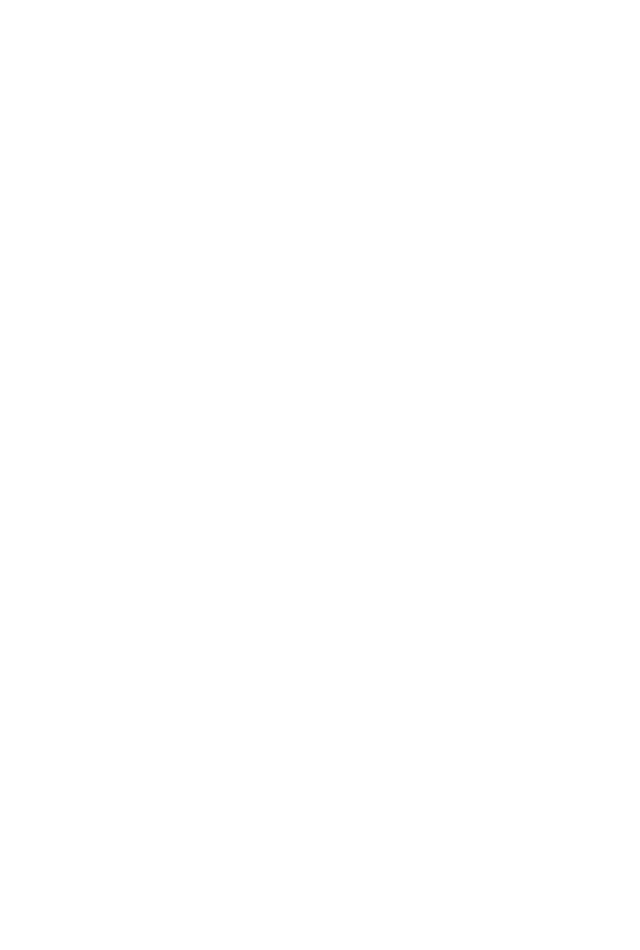
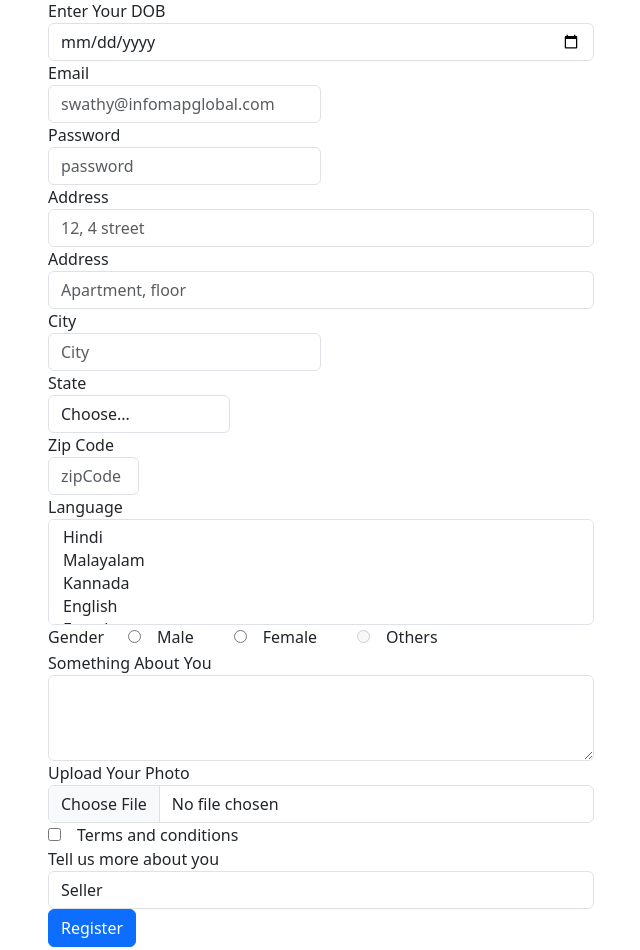
Before and after one commit to SwathyInfomap/ECommerceManagement, an Angular app: page /sign-in in a window 1280 px wide. Shown: the part 342-1292 px from the top of the page, without its empty margins (319-959 px from the left). Before the commit the page ends 800 px from the top, so only its background shows below. Built offline with nearby package versions, Linux system fonts and the light colour scheme.

Commit message:
signup form html part completed

```diff
--- a/src/app/customer/signin-signup/signin-signup.component.html
+++ b/src/app/customer/signin-signup/signin-signup.component.html
@@ -1 +1,120 @@
-<p>signin-signup works!</p>
+<div class="jumbotron">
+    <div class="container">
+        <div class="row">
+            <div class="col-md-6 offset-md-3">
+                <h3>Registration - Angular17 Reactive Forms with Validation</h3>
+                    <form action="">
+                        <div class="form-group">
+                            <label for="name">Name</label>
+                            <input type="text" class="form-control" formControlName="name">
+                        </div>
+                        <div class="form-group">
+                            <label for="mobile">Mobile Number</label>
+                            <input type="tel" class="form-control" formControlName="mobNumber">
+                        </div>
+                        <div class="form-group">
+                            <label for="age">Enter your age</label>
+                            <input type="number" class="form-control" formControlName="age">
+                        </div>
+                        <div class="form-group">
+                            <label for="dob">Enter Your DOB</label>
+                            <input type="date" class="form-control" formControlName="dob">
+                        </div>
+                        <!------New Row-------->
+                        <div class="form-row">
+                            <div class="form-group col-md-6">
+                                <label for="email">Email</label>
+                                <input type="email" class="form-control" placeholder="swathy@infomapglobal.com"
+                                formControlName="email">
+                            </div>
+                            <div class="form-group col-md-6">
+                                <label for="password">Password</label>
+                                <input type="password" class="form-control" placeholder="password"
+                                formControlName="password">
+                            </div>
+                            <div class="form-group">
+                                <label for="Address">Address</label>
+                                <input type="text" class="form-control" placeholder="12, 4 street"
+                                formControlName="addLine1">
+                            </div>
+                            <div class="form-group">
+                                <label for="Address2">Address</label>
+                                <input type="text" class="form-control" placeholder="Apartment, floor"
+                                formControlName="addLine2">
+                            </div>
+                        </div>
+                        <div class="form-row">
+                            <div class="form-group col-md-6">
+                                <label for="city">City</label>
+                                <input type="text" class="form-control" placeholder="City"
+                                formControlName="city">
+                            </div>
+                            <div class="form-group col-md-4">
+                                <label for="state">State</label>
+                                <select id="inputState" class="form-control" formControlName="state">
+                                    <option selected>Choose...</option>
+                                    <option>...</option>
+                                </select>
+                            </div>
+                            <div class="form-group col-md-2">
+                                <label for="zip">Zip Code</label>
+                                <input type="text" class="form-control" placeholder="zipCode"
+                                formControlName="zipCode">
+                            </div>
+                        </div>
+                        <div class="form-group">
+                            <label for="language">Language</label>
+                            <select multiple class="form-control" formControlName="language">
+                                <option>Hindi</option>
+                                <option>Malayalam</option>
+                                <option>Kannada</option>
+                                <option>English</option>
+                                <option>French</option>
+                                <option>Others</option>
+
+
+                            </select>
+                        </div>
+                        <div class="form-group">
+                            <label for="gender">Gender</label>
+                            <div class="form-check form-check-inline">
+                                <input type="radio" class="form-check-inline" formControlName="gender" value="Male">
+                                <label for="male" class="form check-inline">Male</label>
+                            </div>
+                            <div class="form-check form-check-inline">
+                                <input type="radio" class="form-check-inline" formControlName="gender" value="Female">
+                                <label for="female" class="form check-inline">Female</label>
+                            </div>
+                            <div class="form-check form-check-inline">
+                                <input type="radio" class="form-check-inline" formControlName="gender" value="Others" disabled>
+                                <label for="others" class="form check-inline">Others</label>
+                            </div>
+                        </div>
+                        <div class="form-group">
+                            <label for="somethingAboutYou">Something About You</label>
+                            <textarea class="form-control" rows="3" formControlName="aboutYou"></textarea>
+                        </div>
+                        <div class="form-group">
+                            <label for="uploadPhoto">Upload Your Photo</label>
+                            <input type="file" class="form-control" formControlName="uploadPhoto">
+                        </div>
+                        <div class="form-group">
+                            <input type="checkbox" class="form-check-inline" formControlName="agreetc">
+                            <label for="agreetc" class="form-check-inline">Terms and conditions</label>
+                        </div>
+                        <div class="form-group">
+                            <label>Tell us more about you</label>
+                            <select class="form-control" formControlName="role">
+                            <option value="seller">Seller</option>
+                            <option value="buyer">Buyer</option>
+                            </select>
+                        </div>
+                        <div class="form-group">
+                            <button class="btn btn-primary">Register</button>
+                        </div>
+                    </form>
+
+            </div>
+        </div>
+    </div>
+</div>
```
